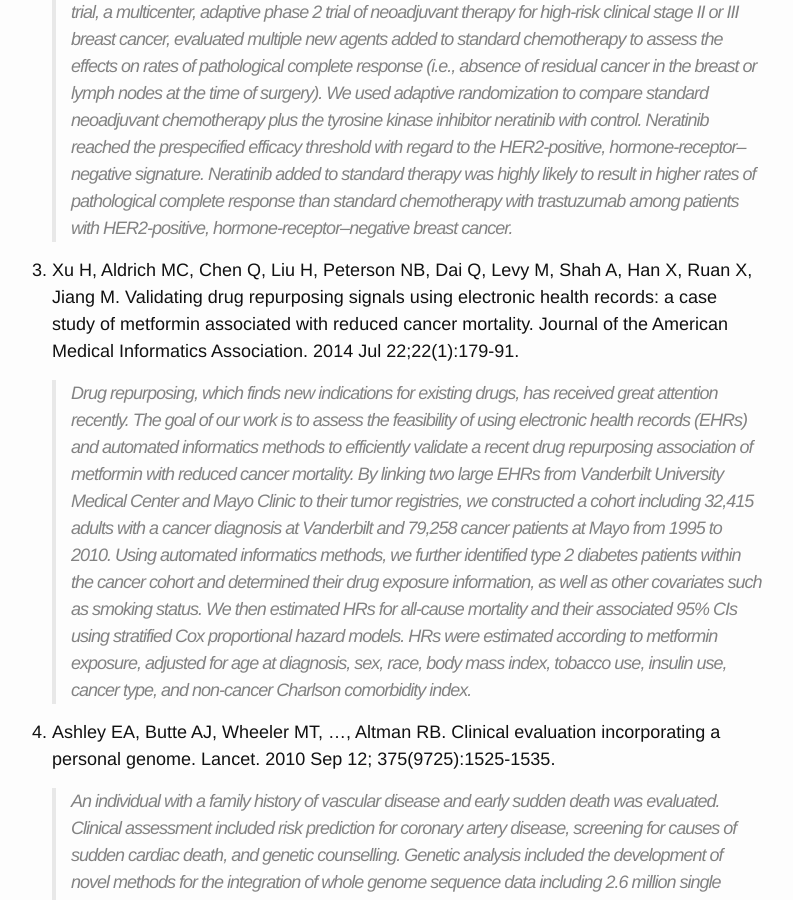
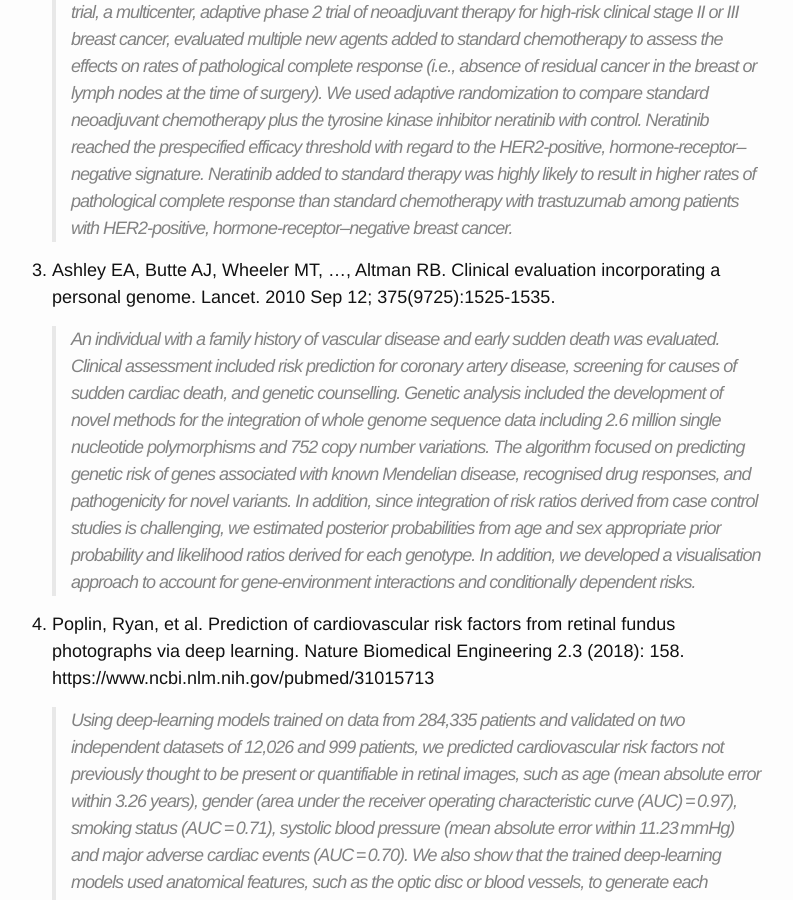
Before and after one commit to dcmb-courses/bioinf602-603-fall2020, a Jekyll site: the page built from Clinical_Informatics.md, in a window 1280 px wide and 900 px high, scrolled down 996 px. Shown: the whole window, without its empty margins (248-1041 px from the left). Built offline with Jekyll 4.4.1, drawn with Linux system fonts in a browser that asks for light colours.

Commit message:
Update Clinical_Informatics.md

```diff
--- a/Clinical_Informatics.md
+++ b/Clinical_Informatics.md
@@ -20,10 +20,6 @@ NPJ Digit Med. 2018 May 8;1:18.
 
    >The heterogeneity of breast cancer makes identifying effective therapies challenging. The I-SPY 2 trial, a multicenter, adaptive phase 2 trial of neoadjuvant therapy for high-risk clinical stage II or III breast cancer, evaluated multiple new agents added to standard chemotherapy to assess the effects on rates of pathological complete response (i.e., absence of residual cancer in the breast or lymph nodes at the time of surgery). We used adaptive randomization to compare standard neoadjuvant chemotherapy plus the tyrosine kinase inhibitor neratinib with control. Neratinib reached the prespecified efficacy threshold with regard to the HER2-positive, hormone-receptor–negative signature. Neratinib added to standard therapy was highly likely to result in higher rates of pathological complete response than standard chemotherapy with trastuzumab among patients with HER2-positive, hormone-receptor–negative breast cancer.
 
-1. Xu H, Aldrich MC, Chen Q, Liu H, Peterson NB, Dai Q, Levy M, Shah A, Han X, Ruan X, Jiang M. Validating drug repurposing signals using electronic health records: a case study of metformin associated with reduced cancer mortality. Journal of the American Medical Informatics Association. 2014 Jul 22;22(1):179-91.
-
-   >Drug repurposing, which finds new indications for existing drugs, has received great attention recently. The goal of our work is to assess the feasibility of using electronic health records (EHRs) and automated informatics methods to efficiently validate a recent drug repurposing association of metformin with reduced cancer mortality. By linking two large EHRs from Vanderbilt University Medical Center and Mayo Clinic to their tumor registries, we constructed a cohort including 32,415 adults with a cancer diagnosis at Vanderbilt and 79,258 cancer patients at Mayo from 1995 to 2010. Using automated informatics methods, we further identified type 2 diabetes patients within the cancer cohort and determined their drug exposure information, as well as other covariates such as smoking status. We then estimated HRs for all-cause mortality and their associated 95% CIs using stratified Cox proportional hazard models. HRs were estimated according to metformin exposure, adjusted for age at diagnosis, sex, race, body mass index, tobacco use, insulin use, cancer type, and non-cancer Charlson comorbidity index.
-
 1. Ashley EA, Butte AJ, Wheeler MT, ..., Altman RB.  Clinical evaluation incorporating a personal genome.  Lancet.  2010 Sep 12; 375(9725):1525-1535.
 
    >An individual with a family history of vascular disease and early sudden death was evaluated. Clinical assessment included risk prediction for coronary artery disease, screening for causes of sudden cardiac death, and genetic counselling. Genetic analysis included the development of novel methods for the integration of whole genome sequence data including 2.6 million single nucleotide polymorphisms and 752 copy number variations. The algorithm focused on predicting genetic risk of genes associated with known Mendelian disease, recognised drug responses, and pathogenicity for novel variants. In addition, since integration of risk ratios derived from case control studies is challenging, we estimated posterior probabilities from age and sex appropriate prior probability and likelihood ratios derived for each genotype. In addition, we developed a visualisation approach to account for gene-environment interactions and conditionally dependent risks.
```
